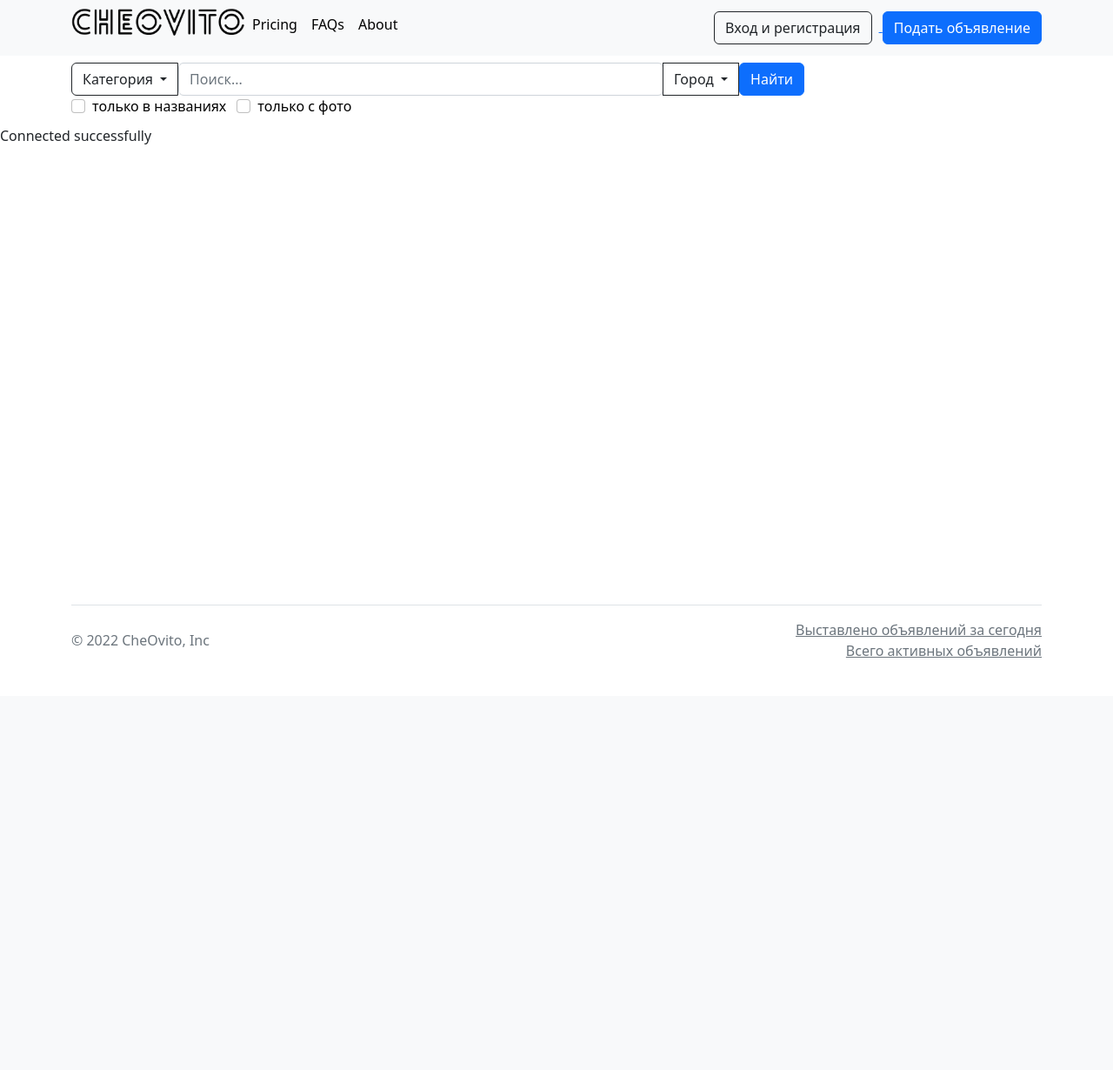
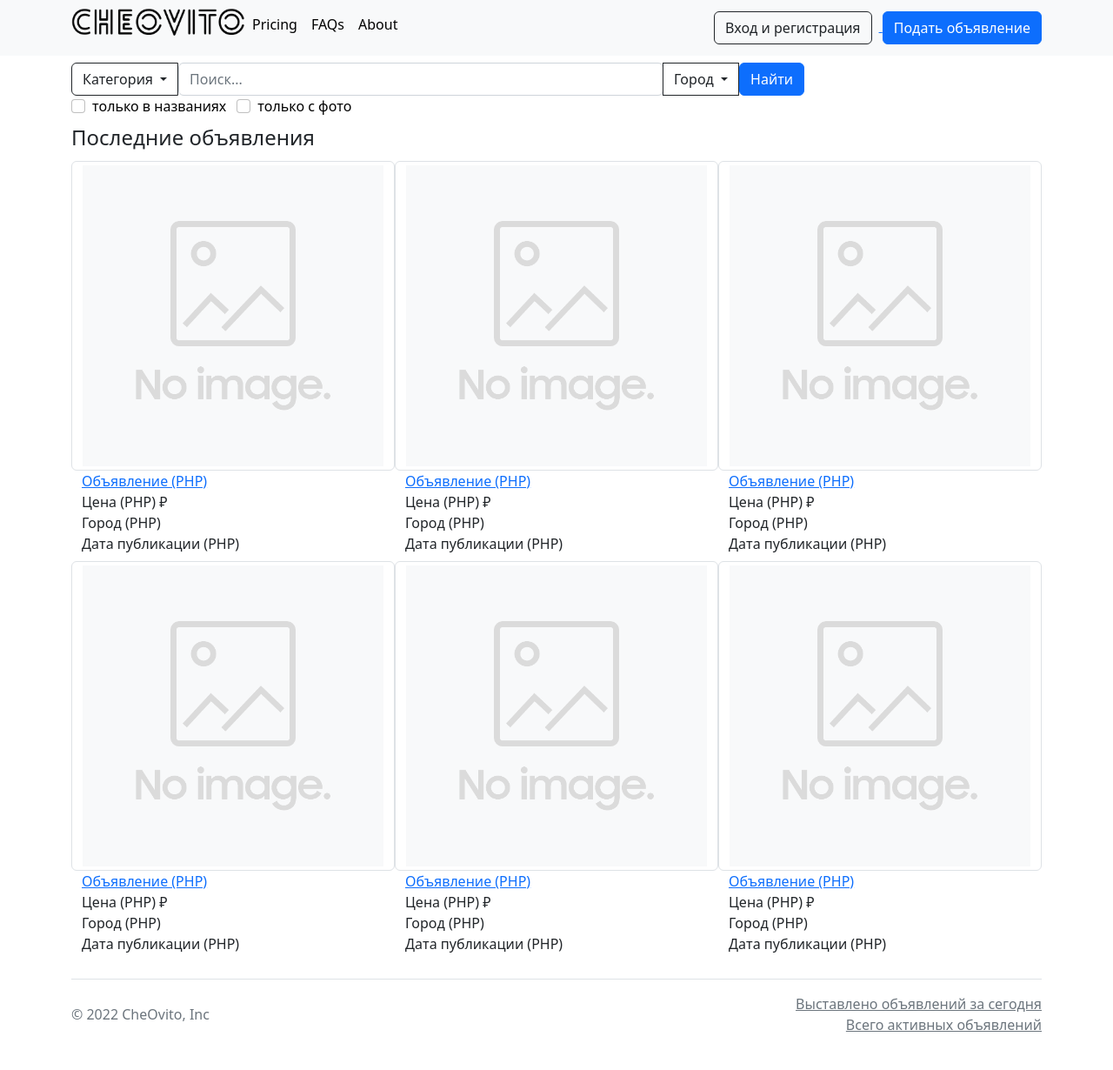
Before and after one commit to overlordSX/cheovito, a PHP site: page / in a window 1280 px wide. Shown: the whole page at 87% size. Before the commit the page ends 756 px from the top, so only its background shows below. Run offline with PHP 8.4, Linux system fonts and the light colour scheme.

Commit message:
Ан-3: Добавил: шаблон наполнения главной страницы. Подправил футер.

```diff
--- a/app/database/connection.php
+++ b/app/database/connection.php
@@ -9,7 +9,7 @@ $options = [
 
 try {
     $connection = new PDO($dsn, $username, $password, $options);
-    echo "Connected successfully";
+    //echo "Connected successfully";
 }
 catch(PDOException $e) {
     echo "Connection failed: " . $e->getMessage();
--- a/footer.php
+++ b/footer.php
@@ -1,4 +1,4 @@
-<div class="fixed-bottom container">
+<div class="footer container">
     <footer class="d-flex flex-wrap justify-content-between align-items-center py-3 my-4 border-top">
         <div class="col-md-4 d-flex align-items-center">
             <!--<a href="/" class="mb-3 me-2 mb-md-0 text-muted text-decoration-none lh-1">
--- a/header.php
+++ b/header.php
@@ -1,6 +1,3 @@
-<?php
-?>
-
 <nav class="py-2 bg-light">
     <div class="container">
         <div class="d-flex flex-wrap align-items-center justify-content-lg-start">
@@ -31,7 +28,7 @@
 
 <header class="py-2 bg-white text-black">
     <div class="container">
-        <div class="row">
+        <div class="row d-flex flex-wrap">
             <div class="btn-group" role="group">
                 <div class="col-auto btn-group">
                     <button class="btn btn-outline-dark dropdown-toggle" type="button" id="dropdownMenuButton"
--- a/index.php
+++ b/index.php
@@ -14,11 +14,12 @@
 
 <?php include("header.php"); ?>
 
-<?php include("app/database/connection.php");?>
+<?php include("app/database/connection.php"); ?>
+
+<?php include("main_page_ad.php");?>
 
 
-
-<?php include("footer.php");?>
+<?php include("footer.php"); ?>
 
 <script src="https://cdn.jsdelivr.net/npm/bootstrap@5.2.0-beta1/dist/js/bootstrap.bundle.min.js"
         integrity="sha384-pprn3073KE6tl6bjs2QrFaJGz5/SUsLqktiwsUTF55Jfv3qYSDhgCecCxMW52nD2"
--- /dev/null
+++ b/main_page_ad.php
@@ -0,0 +1,120 @@
+<div class="container">
+    <div class="row">
+        <div class="col-md-9">
+            <h4>Последние объявления</h4>
+        </div>
+    </div>
+    <div class="row py-1 m-0">
+        <div class="col">
+            <div class="row">
+                <img src="assets/images/advertisement/no_image.png" class="img-thumbnail"
+                     alt="Тут из php название объявления можно">
+                <a href="adv.php">
+                    <span>Объявление (PHP)</span>
+                </a>
+            </div>
+            <div class="row">
+                <span class="">Цена (PHP)&nbsp;₽</span>
+            </div>
+            <div class="row">
+                <span class="">Город (PHP)</span>
+            </div>
+            <div class="row">
+                <span class="">Дата публикации (PHP)</span>
+            </div>
+        </div>
+        <div class="col">
+            <div class="row">
+                <img src="assets/images/advertisement/no_image.png" class="img-thumbnail"
+                     alt="Тут из php название объявления можно">
+                <a href="adv.php">
+                    <span>Объявление (PHP)</span>
+                </a>
+            </div>
+            <div class="row">
+                <span class="">Цена (PHP)&nbsp;₽</span>
+            </div>
+            <div class="row">
+                <span class="">Город (PHP)</span>
+            </div>
+            <div class="row">
+                <span class="">Дата публикации (PHP)</span>
+            </div>
+        </div>
+        <div class="col">
+            <div class="row">
+                <img src="assets/images/advertisement/no_image.png" class="img-thumbnail"
+                     alt="Тут из php название объявления можно">
+                <a href="adv.php">
+                    <span>Объявление (PHP)</span>
+                </a>
+            </div>
+            <div class="row">
+                <span class="">Цена (PHP)&nbsp;₽</span>
+            </div>
+            <div class="row">
+                <span class="">Город (PHP)</span>
+            </div>
+            <div class="row">
+                <span class="">Дата публикации (PHP)</span>
+            </div>
+        </div>
+    </div>
+    <div class="row py-1 m-0">
+        <div class="col">
+            <div class="row">
+                <img src="assets/images/advertisement/no_image.png" class="img-thumbnail"
+                     alt="Тут из php название объявления можно">
+                <a href="adv.php">
+                    <span>Объявление (PHP)</span>
+                </a>
+            </div>
+            <div class="row">
+                <span class="">Цена (PHP)&nbsp;₽</span>
+            </div>
+            <div class="row">
+                <span class="">Город (PHP)</span>
+            </div>
+            <div class="row">
+                <span class="">Дата публикации (PHP)</span>
+            </div>
+        </div>
+        <div class="col">
+            <div class="row">
+                <img src="assets/images/advertisement/no_image.png" class="img-thumbnail"
+                     alt="Тут из php название объявления можно">
+                <a href="adv.php">
+                    <span>Объявление (PHP)</span>
+                </a>
+            </div>
+            <div class="row">
+                <span class="">Цена (PHP)&nbsp;₽</span>
+            </div>
+            <div class="row">
+                <span class="">Город (PHP)</span>
+            </div>
+            <div class="row">
+                <span class="">Дата публикации (PHP)</span>
+            </div>
+        </div>
+        <div class="col">
+            <div class="row">
+                <img src="assets/images/advertisement/no_image.png" class="img-thumbnail"
+                     alt="Тут из php название объявления можно">
+                <a href="adv.php">
+                    <span>Объявление (PHP)</span>
+                </a>
+            </div>
+            <div class="row">
+                <span class="">Цена (PHP)&nbsp;₽</span>
+            </div>
+            <div class="row">
+                <span class="">Город (PHP)</span>
+            </div>
+            <div class="row">
+                <span class="">Дата публикации (PHP)</span>
+            </div>
+        </div>
+    </div>
+
+</div>
--- a/reg.php
+++ b/reg.php
@@ -42,6 +42,7 @@
             <input type="password" class="form-control" id="floatingPassword" placeholder="Продублируйте пароль">
             <label for="floatingPassword">Продублируйте пароль</label>
         </div>
+        <!--TODO №7 добавить регистрацию с фото-->
         <div class="py-1">
             <button class="w-40 btn btn-lg btn-outline-primary py-1" type="submit">Зарегистрироваться</button>
         </div>
```
Also changed, not shown: app/database/bulletin_board.sql (+4 -4 lines), assets/images/ad/no_image.png (deleted), assets/images/advertisement/no_image.png (added).
